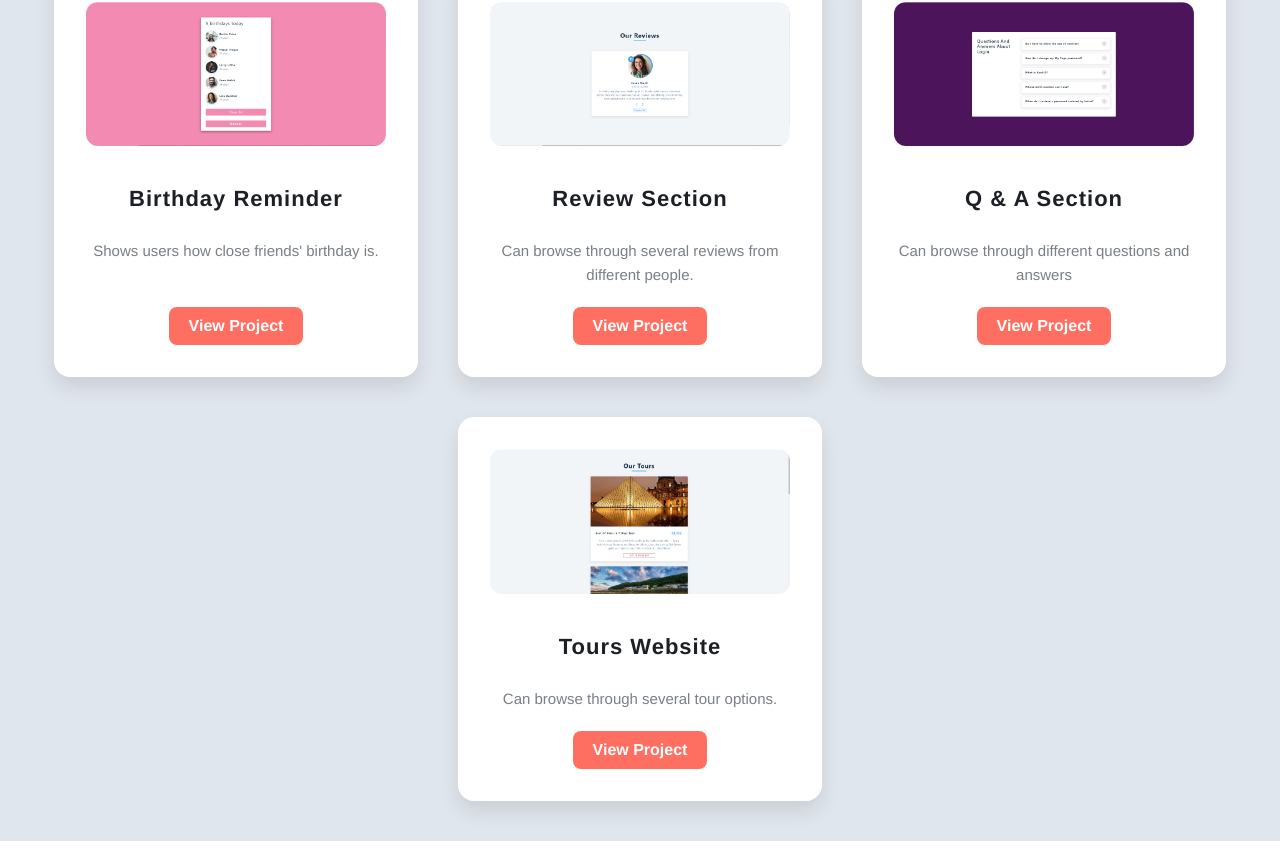
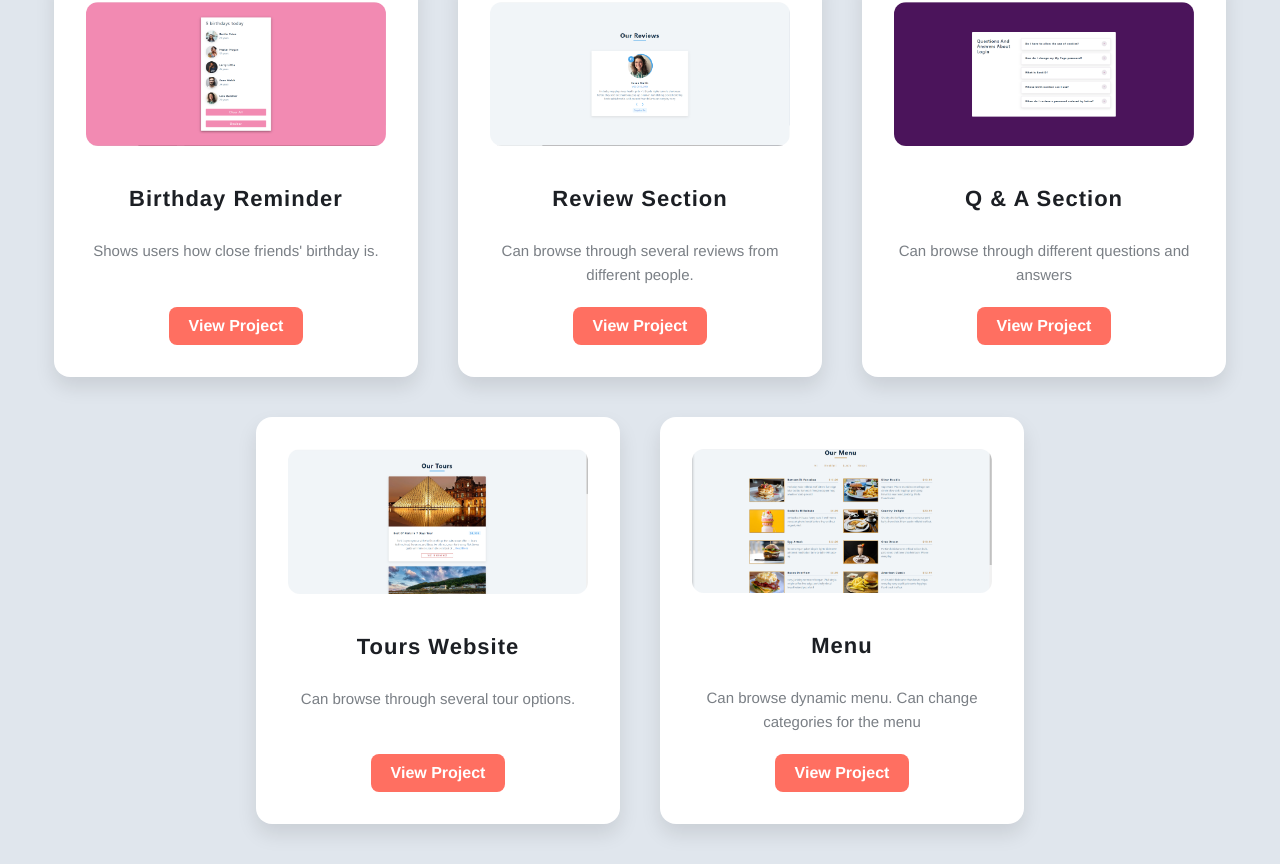
Before and after one commit to aarongurovich/React-Practice, a React (Create React App) app: page / in a window 1280 px wide. Shown: the part 370-1234 px from the top of the page. Before the commit the page ends 1211 px from the top, so only its background shows below. Built offline with nearby package versions, Linux system fonts and the light colour scheme.

Commit message:
added project

```diff
--- a/src/components/ProjectList.js
+++ b/src/components/ProjectList.js
@@ -33,6 +33,13 @@ const projects = [
     image: './assets/images/tours.PNG',
   },
 
+  {
+    title: 'Menu',
+    description: 'Can browse dynamic menu. Can change categories for the menu',
+    link: 'https://f0fdefed.menu-9bc.pages.dev/',
+    image: './assets/images/menu.PNG',
+  },
+
 
 ];
 
```
Also changed, not shown: public/assets/images/menu.PNG (added).
